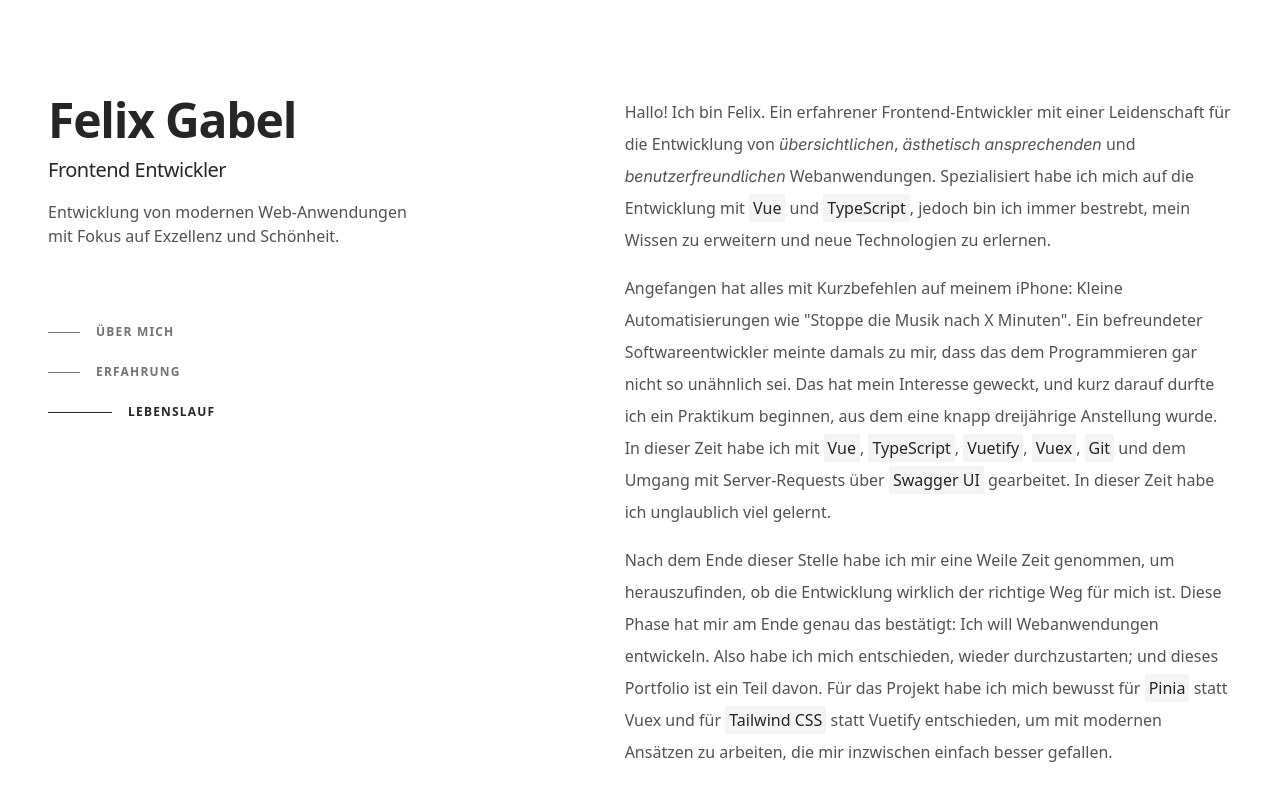
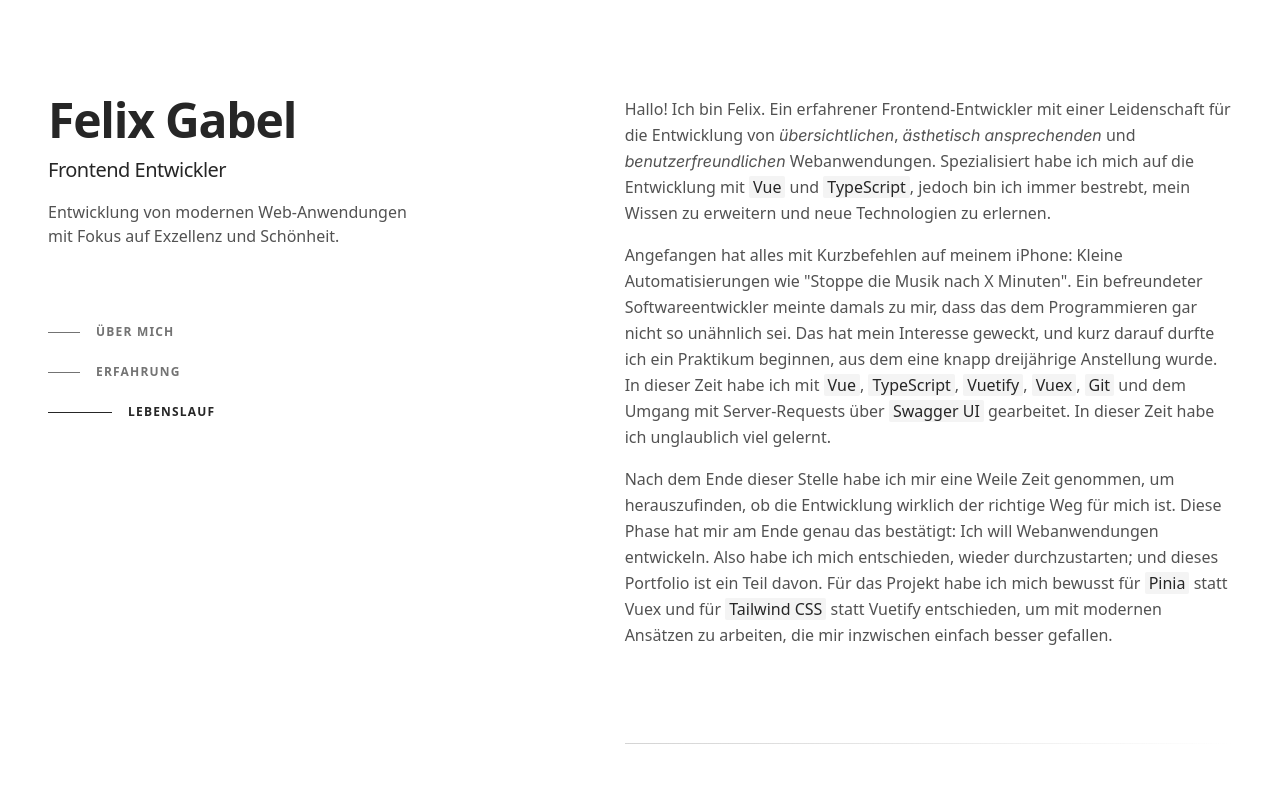
Before and after one commit to felixgabel/portfolio, a Vue app: page /#lebenslauf in a window 1280 px wide. Shown: the top 800 px of the page. Built offline with nearby package versions, Linux system fonts and the light colour scheme; some icons are missing; a web font is replaced by a local one.

Commit message:
style: comment out lg:leading-loose class in body styles

```diff
--- a/src/assets/main.css
+++ b/src/assets/main.css
@@ -14,6 +14,6 @@
     text-rendering: optimizeLegibility;
   }
   body {
-    @apply /*text-[17px]/7*/ min-h-dvh leading-relaxed text-neutral-600 antialiased selection:bg-neutral-700/12 lg:leading-loose dark:bg-black dark:text-neutral-300/85 dark:selection:bg-neutral-300/18;
+    @apply /*text-[17px]/7*/ /*lg:leading-loose*/ min-h-dvh leading-relaxed text-neutral-600 antialiased selection:bg-neutral-700/12 dark:bg-black dark:text-neutral-300/85 dark:selection:bg-neutral-300/18;
   }
 }
```
